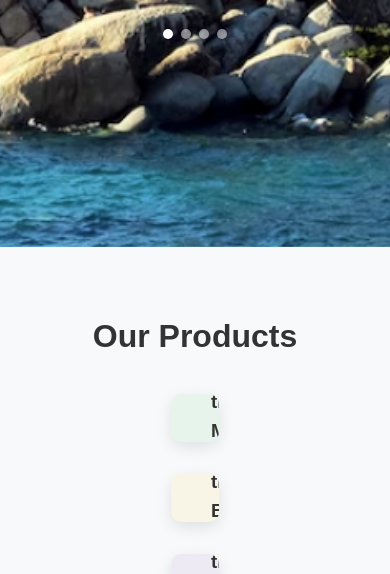
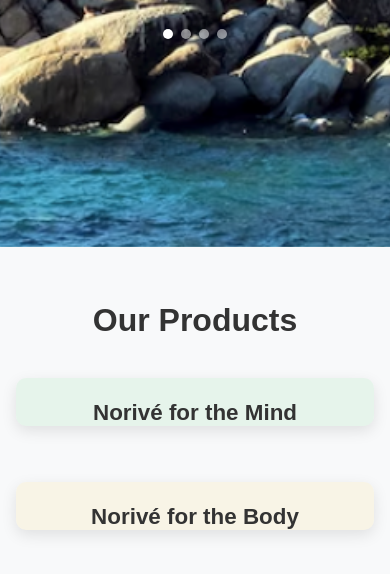
Before and after one commit to yasher3413/norive-website, a plain HTML site: page index.html in a window 390 px wide. Shown: the part 498-1072 px from the top of the page. Drawn offline with Linux system fonts and the light colour scheme.

Commit message:
new changes

```diff
--- a/css/styles.css
+++ b/css/styles.css
@@ -1146,3 +1146,88 @@
   .touch-device:hover .flip-card-inner {
     transform: rotateY(0deg);
   }
+
+  /* Mobile-specific fixes for product cards */
+  @media (max-width: 768px) {
+    /* Adjust product grid for better mobile display */
+    .product-grid {
+      display: flex;
+      flex-direction: column;
+      gap: 2rem;
+      padding: 0 1rem;
+    }
+
+    /* Fix product card dimensions on mobile */
+    .product-card, .flip-card {
+      width: 100%;
+      height: 300px;
+      margin-bottom: 1.5rem;
+    }
+
+    /* Ensure images display properly */
+    .product-image {
+      height: 180px;
+      width: 180px;
+      margin: 0 auto 1rem;
+    }
+
+    .product-image img {
+      max-height: 100%;
+      max-width: 100%;
+      object-fit: contain;
+    }
+
+    /* Adjust flip card inner elements */
+    .flip-card-front, .flip-card-back {
+      width: 100%;
+      height: 100%;
+      padding: 1.5rem;
+      border-radius: 10px;
+    }
+
+    /* Ensure text is readable */
+    .flip-card-front h3 {
+      font-size: 1.4rem;
+      margin-top: 0.5rem;
+    }
+
+    .flip-card-back h3 {
+      font-size: 1.3rem;
+      margin-bottom: 0.8rem;
+    }
+
+    .flip-card-back p {
+      font-size: 0.9rem;
+      line-height: 1.4;
+      margin-bottom: 0.5rem;
+    }
+
+    /* Make buttons more tappable */
+    .flip-card-back .cta-button {
+      padding: 0.7rem 1.5rem;
+      margin-top: 0.8rem;
+      font-size: 0.9rem;
+    }
+
+    /* Improve section spacing */
+    #products {
+      padding: 3rem 0;
+    }
+
+    #products h2 {
+      margin-bottom: 2rem;
+      font-size: 2rem;
+    }
+  }
+
+  /* Extra small devices */
+  @media (max-width: 480px) {
+    .product-card, .flip-card {
+      height: 280px;
+    }
+
+    .product-image {
+      height: 150px;
+      width: 150px;
+    }
+  }
```
